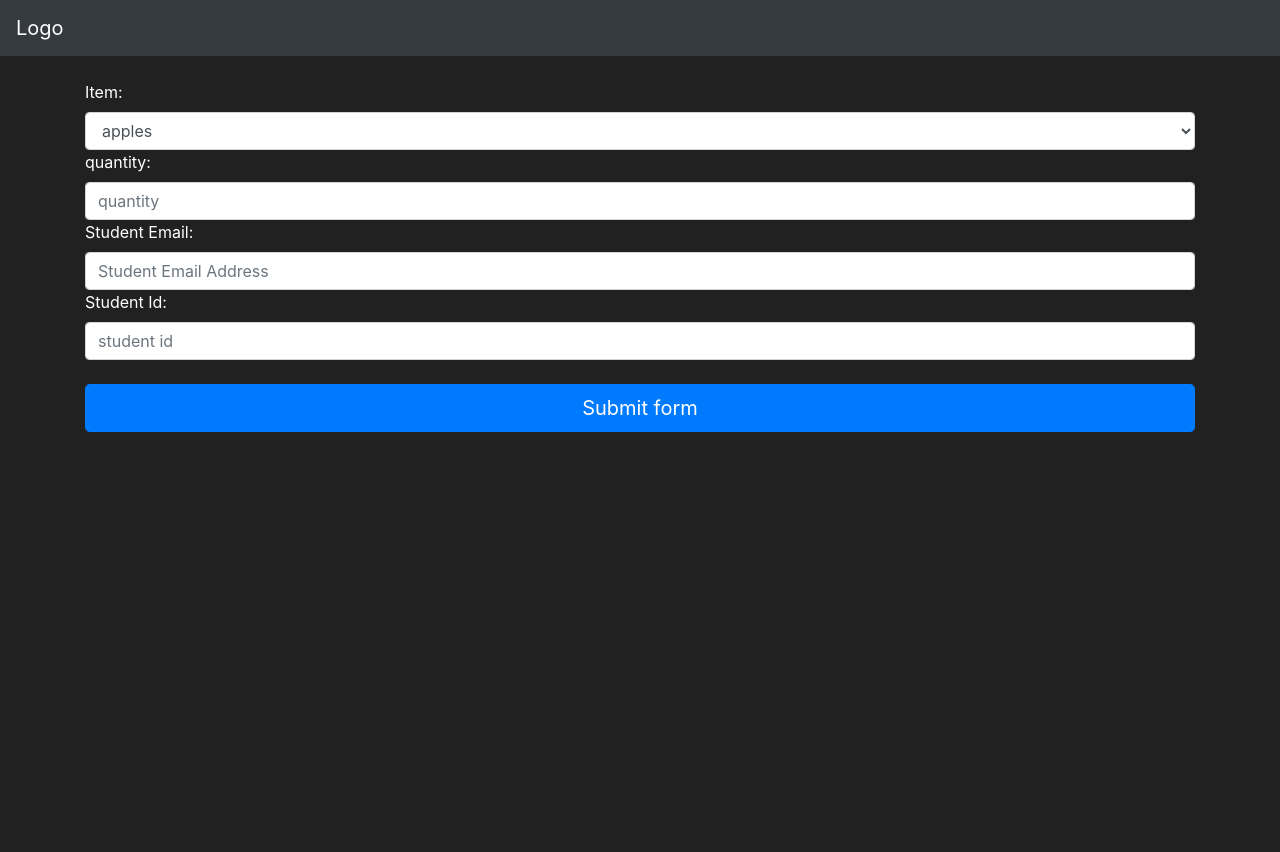
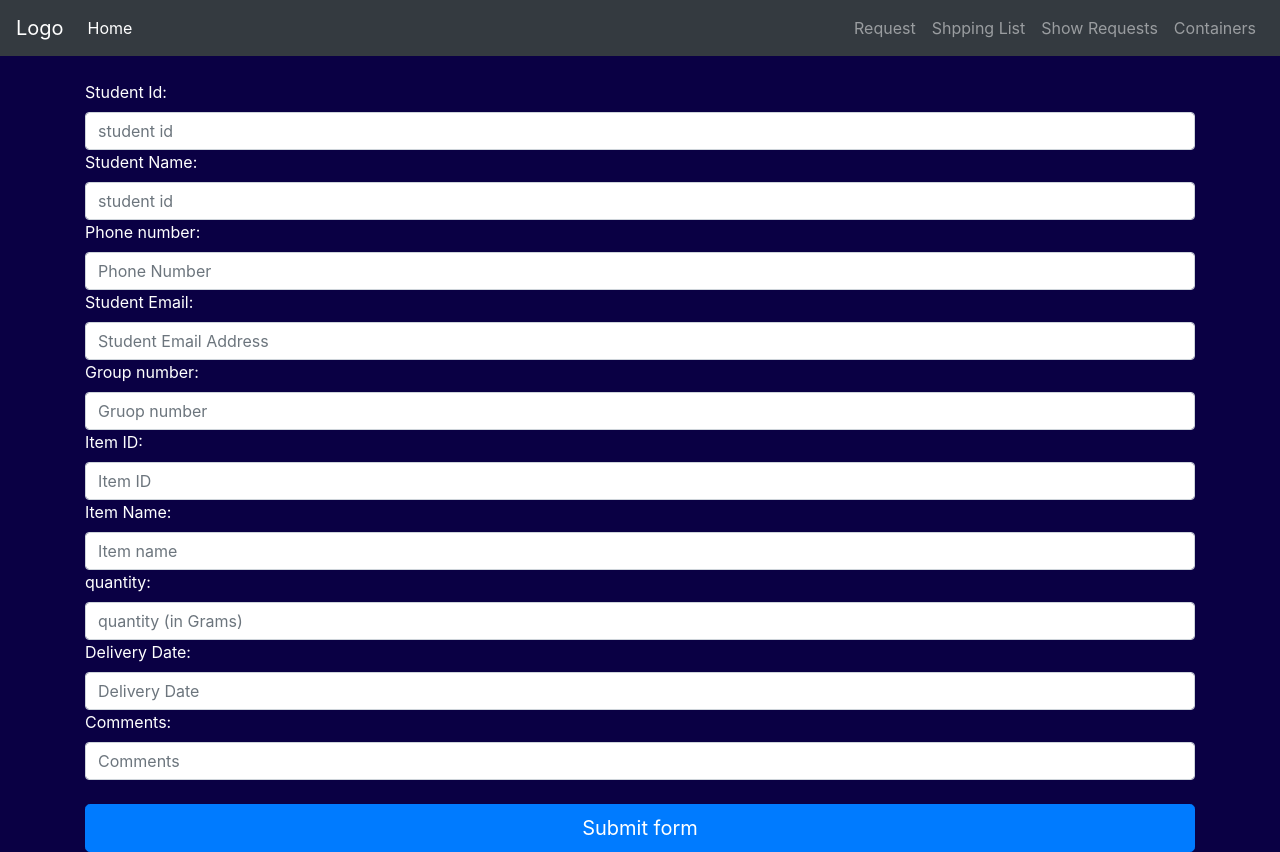
Before and after one commit to GaganSinghGit/Pantry_project, a Flask app: page /request in a window 1280 px wide. Before the commit the page ends 432 px from the top, so only its background shows below. Run offline with Flask 2, Linux system fonts and the light colour scheme; some libraries are stand-ins or nearby versions.

Commit message:
connected to database, request form working, item table, container table

```diff
--- a/package/forms.py
+++ b/package/forms.py
@@ -1,6 +1,6 @@
 from typing import ItemsView
 from flask_wtf import FlaskForm
-from wtforms import StringField, PasswordField, SubmitField, SelectField
+from wtforms import StringField, PasswordField, SubmitField, SelectField, IntegerField
 from wtforms.validators import Length, Email, DataRequired
 #from package.models import User
 
@@ -10,11 +10,23 @@ from wtforms.validators import Length, Email, DataRequired
 #     submit = SubmitField(label='Sign in')
 
 class RequestForm(FlaskForm):
-    my_choices = ["apples", "cheese", "nuclear weapons"]
-    number_of_items = SelectField(label='Item:',choices=my_choices, validators=[DataRequired()])
-    item = SelectField(label='Item:',choices=my_choices, validators=[DataRequired()])
+    #my_choices = ["apples", "cheese", "nuclear weapons"]
+
+    student_id = IntegerField(label='Student Id:', validators=[ DataRequired()])
+    student_name = StringField(label='Student Name:', validators=[Length(min=2,max=50), DataRequired()])
+    phone_number = StringField(label='Phone number:', validators=[DataRequired()])
+    email_address = StringField(label='Student Email:', validators=[Email(), DataRequired()])
+    group_number = StringField(label='Group number:', validators=[DataRequired()])
+    item_id = StringField(label='Item ID:', validators=[DataRequired()])
+    item_name = StringField(label='Item Name:', validators=[DataRequired()])
+    item_quantity = StringField(label='quantity:', validators=[DataRequired()])
+    delivery_date = StringField(label='Delivery Date:', validators=[DataRequired()])
+    comments = StringField(label='Comments:')
+    submit = SubmitField(label='Submit form')
+
+class ShoppingListAddNewItem(FlaskForm):
+
+    item = StringField(label='Item:', validators=[DataRequired()])
     quantity = StringField(label='quantity:', validators=[DataRequired()])
-    email_address = StringField(label='Student Email:', validators=[Email(), DataRequired()])
-    student_id = StringField(label='Student Id:', validators=[Length(min=2,max=30), DataRequired()])
-
-    submit = SubmitField(label='Submit form')
+    alert = StringField(label='Alert at:', validators=[DataRequired()])
+    submit = SubmitField(label='AddItem')
--- a/package/models.py
+++ b/package/models.py
@@ -1,3 +1,8 @@
 from package import db, login_manager
 from package import bcrypt
 from flask_login import UserMixin
+
+class Users(db.Model):
+    id = db.Column(db.Integer, primary_key = True, nullable = False)
+    name = db.Column(db.String(50), nullable = False)
+    email = db.Column(db.String(50), nullable = False, unique = True)
--- a/package/routes.py
+++ b/package/routes.py
@@ -1,9 +1,11 @@
 from package import app
 from flask import render_template, redirect, url_for, flash
 #from package.models import Item, User
-from package.forms import RequestForm
-from package import db
+from package.forms import RequestForm, ShoppingListAddNewItem
+from package import mysql
 from flask_login import login_user, logout_user, login_required
+from random import randint
+
 
 @app.route("/")
 @app.route("/home")
@@ -15,4 +17,63 @@ def home_page():
 def request_page():
     form = RequestForm()
 
+    if form.validate_on_submit():
+
+        id = randint(0, 100)
+        request_to_submit = [form.student_id, form.student_name,form.phone_number,form.email_address,form.group_number,form.item_id,form.item_name,form.item_quantity,form.delivery_date,form.comments]
+        query = 'INSERT INTO request_form VALUES (%s,%s,%s,%s,%s,%s,%s,%s,%s,%s,%s)'
+        values = (id,form.student_id.data, form.student_name.data,form.phone_number.data,form.email_address.data,form.group_number.data,form.item_id.data,form.item_name.data,form.item_quantity.data,form.delivery_date.data, form.comments.data)
+        cur = mysql.connection.cursor()
+        cur.execute(query, values)
+        mysql.connection.commit()
+        #add request
+        #add_request()
+
     return render_template('requestForm.html', form = form)
+
+@app.route("/shoppinglist", methods=['GET','POST'])
+def shopping_list():
+
+
+
+    #adding items
+    new_item = ShoppingListAddNewItem()
+
+
+    Test_list = [[12, "Apples", 300,"12-Nov-2021", 2000], [42, "Cheese", 200,"15-Nov-2021", 3000]]
+    return render_template("shoppingListPage.html", form = new_item , shop_list = Test_list)
+
+@app.route("/showrequests")
+def show_requests():
+    request_forms = [["453","123213","abc@deakin.edu.au","Apple",200],["454","125513","ksksk@deakin.edu.au","Apple",300]]
+    return render_template('showRequests.html', request_forms= request_forms)
+
+@app.route("/test")
+def test():
+    cur = mysql.connection.cursor()
+    cur.execute('''SELECT * FROM test_gagan''')
+
+    result = cur.fetchall()
+
+    return str(result)
+
+@app.route("/containers")
+def containers():
+    cur = mysql.connection.cursor()
+    cur.execute('''SELECT * FROM container''')
+
+    result = cur.fetchall()
+    print(result)
+    return render_template("containerPage.html", containers = result)
+    #return str(result)
+
+@app.route("/fooditems")
+def food_items():
+
+    cur = mysql.connection.cursor()
+    cur.execute('''SELECT * FROM food_item''')
+
+    result = cur.fetchall()
+
+
+    return render_template('foodItemPage.html', items = result)
--- a/package/templates/base.html
+++ b/package/templates/base.html
@@ -16,14 +16,36 @@
 </head>
 
 <body>
-    <nav class="navbar navbar-expand-md navbar-dark bg-dark">
-        <a class="navbar-brand" href="#">Logo</a>
-        <button class="navbar-toggler" type="button" data-toggle="collapse" data-target="#navbarNav">
-            <span class="navbar-toggler-icon"></span>
-        </button>
+<nav class="navbar navbar-expand-md navbar-dark bg-dark">
+    <a class="navbar-brand" href="#">Logo</a>
+    <button class="navbar-toggler" type="button" data-toggle="collapse" data-target="#navbarNav">
+        <span class="navbar-toggler-icon"></span>
+    </button>
+    <div class="collapse navbar-collapse" id="navbarNav">
+        <ul class="navbar-nav mr-auto">
+            <li class="nav-item active">
+                <a class="nav-link" href="{{ url_for('home_page') }}">Home <span class="sr-only">(current)</span></a>
+            </li>
+        </ul>
 
-    </nav>
+        <ul class="navbar-nav">
+            <li class="nav-item">
+                <a class="nav-link" href="{{ url_for('request_page') }}">Request</a>
+            </li>
+            <li class="nav-item">
+                <a class="nav-link" href="{{ url_for('shopping_list') }}">Shpping List</a>
+            </li>
+            <li class="nav-item">
+                <a class="nav-link" href="{{ url_for('show_requests') }}">Show Requests</a>
+            </li>
+            <li class="nav-item">
+                <a class="nav-link" href="{{ url_for('containers') }}">Containers</a>
+            </li>
+        </ul>
+
+
     </div>
+</nav>
 
 
     {% block content %}
@@ -48,8 +70,9 @@
 </body>
 <style>
     body {
-        background-color: #212121;
-        color: white
+        background-color: #0a0044;
+        color: white;
+
     }
 </style>
 
--- a/package/templates/requestForm.html
+++ b/package/templates/requestForm.html
@@ -11,17 +11,39 @@ Request Items
     <form method="POST" class="form-register" style="color:white">
         {{ form.hidden_tag() }}
 
-        {{ form.item.label() }}
-        {{ form.item(class="form-control", placeholder="Item") }}
+        {{ form.student_id.label() }}
+        {{ form.student_id(class="form-control", placeholder="student id") }}
 
-        {{ form.quantity.label() }}
-        {{ form.quantity(class="form-control", placeholder="quantity") }}
+        {{ form.student_name.label() }}
+        {{ form.student_name(class="form-control", placeholder="student id") }}
+
+        {{ form.phone_number.label() }}
+        {{ form.phone_number(class="form-control", placeholder="Phone Number") }}
 
         {{ form.email_address.label() }}
         {{ form.email_address(class="form-control", placeholder="Student Email Address") }}
 
-        {{ form.student_id.label() }}
-        {{ form.student_id(class="form-control", placeholder="student id") }}
+
+        {{ form.group_number.label() }}
+        {{ form.group_number(class="form-control", placeholder="Gruop number") }}
+
+
+        {{ form.item_id.label() }}
+        {{ form.item_id(class="form-control", placeholder="Item ID") }}
+
+        {{ form.item_name.label() }}
+        {{ form.item_name(class="form-control", placeholder="Item name") }}
+
+        {{ form.item_quantity.label() }}
+        {{ form.item_quantity(class="form-control", placeholder="quantity (in Grams)") }}
+
+        {{ form.delivery_date.label() }}
+        {{ form.delivery_date(class="form-control", placeholder="Delivery Date") }}
+
+        {{ form.comments.label() }}
+        {{ form.comments(class="form-control", placeholder="Comments") }}
+
+
 
         <br>
 
```
Also changed, not shown: package/__init__.py (+14 -3 lines), package/templates/containerPage.html (added, +40 -0 lines), package/templates/foodItemPage.html (added, +40 -0 lines), package/templates/shoppingListPage.html (added, +69 -0 lines), package/templates/showRequests.html (added, +39 -0 lines).
